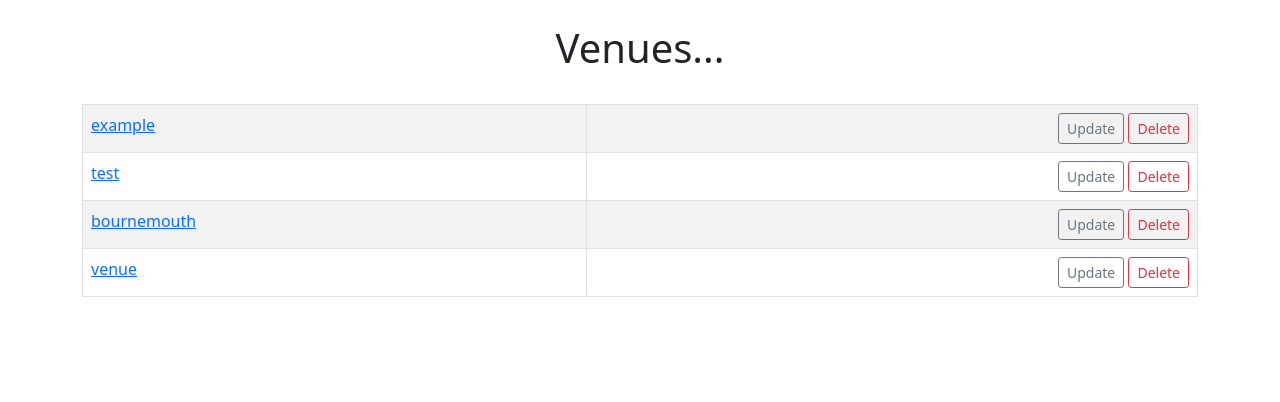
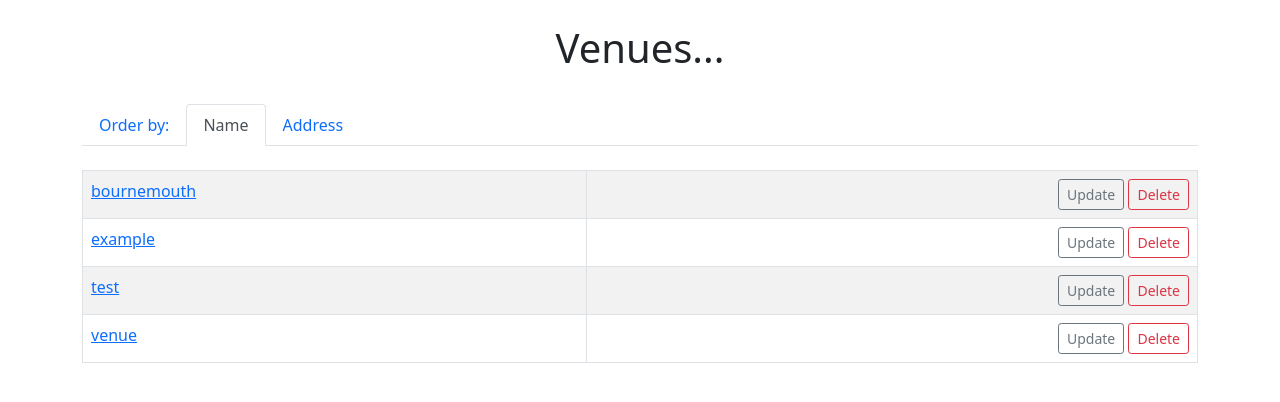
Before and after one commit to Eduardo-byte/events_website, a Django app: page /list_venues?name in a window 1280 px wide. Shown: the part 56-458 px from the top of the page. Run offline with Django 3.2, Linux system fonts and the light colour scheme; data comes from the database, SQL or seed files in the repository; both versions use the stored data as it was after the commit.

Commit message:
order venues

```diff
--- a/events/templates/events/venues.html
+++ b/events/templates/events/venues.html
@@ -3,6 +3,41 @@
 {% block content %}
     <center>
         <h1>Venues...</h1></br>
+        {% if name %}
+            <ul class="nav nav-tabs">
+                <li class="nav-item">
+                    <a class="nav-link">Order by:</a>
+                </li>
+                <li class="nav-item">
+                    <a class="nav-link active" aria-current="page" href="{% url 'list-venues' %}?name">Name</a>
+                </li>
+                <li class="nav-item">
+                    <a class="nav-link" href="{% url 'list-venues' %}?address">Address</a>
+                </li>
+            </ul>
+        {% elif address %}
+            <ul class="nav nav-tabs">
+                <li class="nav-item">
+                    <a class="nav-link">Order by:</a>
+                </li>
+                <li class="nav-item">
+                    <a class="nav-link" aria-current="page" href="{% url 'list-venues' %}?name">Name</a>
+                </li>
+                <li class="nav-item">
+                    <a class="nav-link active" href="{% url 'list-venues' %}?address">Address</a>
+                </li>
+            </ul>
+        {% else %}
+        <ul class="nav nav-tabs">
+                <li class="nav-item">
+                    <a class="nav-link" aria-current="page" href="{% url 'list-venues' %}?name">Name</a>
+                </li>
+                <li class="nav-item">
+                    <a class="nav-link" href="{% url 'list-venues' %}?address">Address</a>
+                </li>
+            </ul>
+        {% endif %}
+        </br>
         <table class="table table-hover table-striped table-bordered">
             {% for venue in venue_list %}
             <tr>
--- a/events/views.py
+++ b/events/views.py
@@ -32,12 +32,37 @@ def add_venue(request):
         })
 
 def list_venues(request):
-    venue_list = Venue.objects.all()
-    return render(request,
-        'events/venues.html',
-        {
-        'venue_list': venue_list,
-        })
+    name = False
+    address = False
+    if 'name' in request.GET:
+        name = True
+        venue_list = Venue.objects.all().order_by('name')
+        return render(request,
+            'events/venues.html',
+            {
+            'venue_list': venue_list,
+            'name': name,
+            'address': address,
+            })
+    elif 'address' in request.GET:
+        address = True
+        venue_list = Venue.objects.all().order_by('address')
+        return render(request,
+            'events/venues.html',
+            {
+            'venue_list': venue_list,
+            'name': name,
+            'address': address,
+            })
+    else:
+        venue_list = Venue.objects.all().order_by('?')
+        return render(request,
+            'events/venues.html',
+            {
+            'venue_list': venue_list,
+            'name': name,
+            'address': address,
+            })
 
 def show_venue(request, venue_id):
     venue = Venue.objects.get(pk=venue_id)
@@ -47,9 +72,12 @@ def show_venue(request, venue_id):
     for event in event_list:
         if count == 0:
             count = 0
-        if event.venue.name == venue.name:
-            count += 1
-            event_from_venue.append(event)
+        if event.venue == None:
+            count = 0
+        else:
+            if event.venue.name == venue.name:
+                count += 1
+                event_from_venue.append(event)
     return render(request,
         'events/show_venue.html',
         {
@@ -62,7 +90,7 @@ def search_venues(request):
     if request.method == "POST":
         contains = False
         searched = request.POST['searched']
-        venues = Venue.objects.filter(name__contains=searched)
+        venues = Venue.objects.filter(address__contains=searched)
         if venues:
             contains = True
             return render(request,
@@ -124,7 +152,7 @@ def add_event(request):
         })
 
 def all_events(request):
-    event_list = Event.objects.all()
+    event_list = Event.objects.all().order_by('name')
 
     return render(request,
         'events/event_list.html',
```
Also changed, not shown: db.sqlite3, events/migrations/0006_alter_event_venue.py (added).
